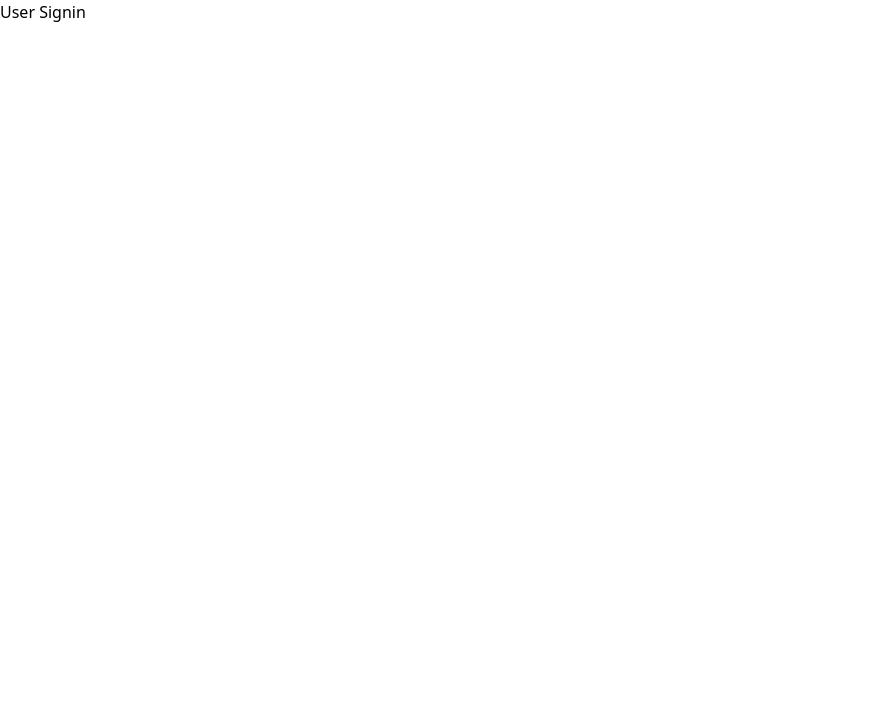
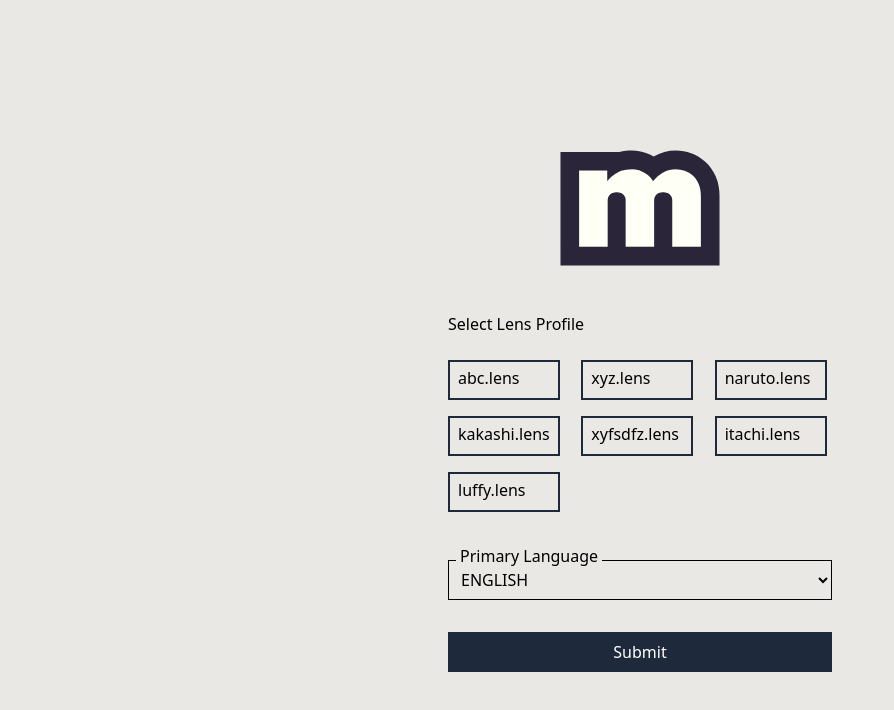
Before and after one commit to 0xThresh/Maven-Chainlink-Spring-Winner, a Next.js app in the folder frontend/: page /user/signin in a window 1280 px wide. Shown: the top 710 px of the page, without its empty margins (0-894 px from the left). Built offline with nearby package versions, Linux system fonts and the light colour scheme.

Commit message:
User login page added

```diff
--- /dev/null
+++ b/frontend/src/components/UserLensProfileCards.tsx
@@ -0,0 +1,13 @@
+interface IUserProfileCard {
+  profileName: string;
+  isSelected?: boolean;
+}
+const UserLensProfileCards = ({ profileName, isSelected=false }: IUserProfileCard) => {
+  return (
+    <div className={`w- w-28 h-10 border-2 border-slate-800 py-1 px-2 overflow-hidden ${isSelected && "bg-slate-800 text-white"}`}>
+      {profileName}
+    </div>
+  )
+}
+
+export default UserLensProfileCards
--- /dev/null
+++ b/frontend/src/components/UserLensProfileCardsWrapper.tsx
@@ -0,0 +1,26 @@
+import { Dispatch, SetStateAction, useEffect, useState } from "react";
+import UserLensProfileCards from "./UserLensProfileCards";
+
+interface IUserProfileCardsWrapper {
+  profileList: string[];
+  parentSetter: Dispatch<SetStateAction<number | undefined>>;
+}
+
+const UserLensProfileCardsWrapper = ({profileList, parentSetter}: IUserProfileCardsWrapper) => {
+  const [selected, setSelected] = useState<number>();
+
+  return (
+    <div className="grid grid-cols-3 gap-4">
+      {profileList.map((profile, index) =>
+      <div key={index} onClick={() => {
+        setSelected(index)
+        parentSetter(index)
+      }} className=" cursor-pointer">
+        <UserLensProfileCards profileName={profile} isSelected={index === selected} />
+      </div>
+      )}
+    </div>
+  )
+}
+
+export default UserLensProfileCardsWrapper
--- a/frontend/src/pages/agency/signin.tsx
+++ b/frontend/src/pages/agency/signin.tsx
@@ -20,7 +20,7 @@ const Signin = () => {
           <input type="text" className='w-96 h-10 outline-none border-[1px] border-black pl-2' />
         </fieldset>
         <fieldset className='mt-6'>
-          <legend className='ml-2 translate-y-2'>Agency Name</legend>
+          <legend className='ml-2 translate-y-2 '>Agency Name</legend>
           <select className='w-96 h-10 outline-none border-[1px] border-black pl-2'>
             <option value="French">FRENCH</option>
             <option value="English" selected>ENGLISH</option>
--- /dev/null
+++ b/frontend/src/pages/user/[profile].tsx
@@ -0,0 +1,9 @@
+import React from 'react'
+
+const profile = () => {
+  return (
+    <div>User dashboard</div>
+  )
+}
+
+export default profile
--- a/frontend/src/pages/user/signin.tsx
+++ b/frontend/src/pages/user/signin.tsx
@@ -1,8 +1,43 @@
-import React from 'react'
+import ScreenWrapper from '@/components/ScreenWrapper'
+import UserLensProfileCards from '@/components/UserLensProfileCards';
+import UserLensProfileCardsWrapper from '@/components/UserLensProfileCardsWrapper';
+import Router from 'next/router'
+import React, { FormEvent, useEffect, useState } from 'react'
 
 const Signin = () => {
+  const [userLensProfileList, setUserLensProfileList] = useState<string[]>([]);
+  const [selectedProfile, setSelectedProfile] = useState<number>();
+
+  const signin = (e:FormEvent) => {
+    e.preventDefault()
+    if(selectedProfile) Router.push('/user/'+userLensProfileList[selectedProfile])
+  }
+
+  const lensProfilesDummy = ["abc.lens", "xyz.lens", "naruto.lens", "kakashi.lens", "xyfsdfz.lens", "itachi.lens", "luffy.lens"]
+
+  useEffect(() => {
+    //fetch using connected address
+    setUserLensProfileList(lensProfilesDummy)
+  }, [])
+
   return (
-    <div>User Signin</div>
+    <ScreenWrapper>
+      <form onSubmit={signin} className='flex flex-col'>
+        <fieldset className='mt-6'>
+          <legend className='mb-6'>Select Lens Profile</legend>
+          <UserLensProfileCardsWrapper profileList={userLensProfileList} parentSetter={setSelectedProfile} />
+        </fieldset>
+        <fieldset className='mt-6'>
+          <legend className='ml-2 translate-y-2 bg-bgColor px-1'>Primary Language</legend>
+          <select className='w-96 h-10 outline-none border-[1px] border-black pl-2 bg-bgColor'>
+            <option value="French">FRENCH</option>
+            <option value="English" selected>ENGLISH</option>
+            <option value="Spanish">SPANISH</option>
+          </select>
+        </fieldset>
+        <button type="submit" className='h-10 w-96 mt-8 flex items-center justify-center bg-slate-800 text-white'>Submit</button>
+      </form>
+    </ScreenWrapper>
   )
 }
 
```
